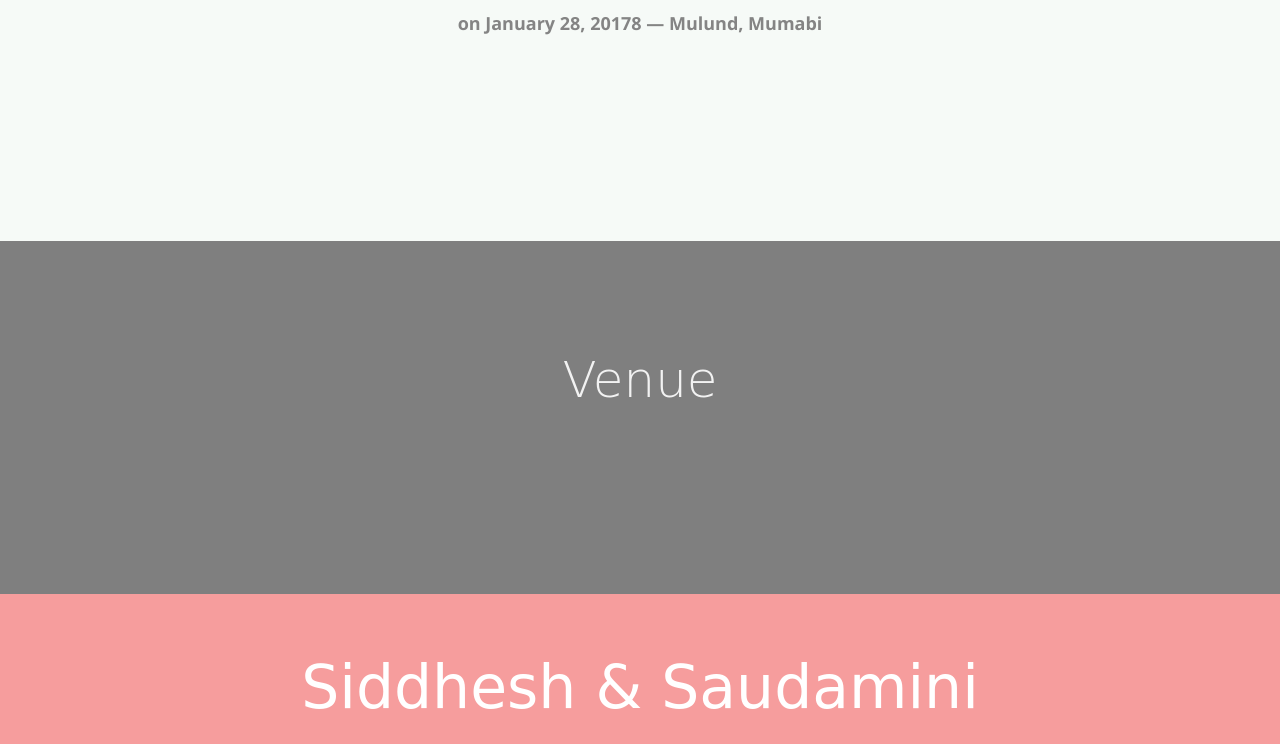
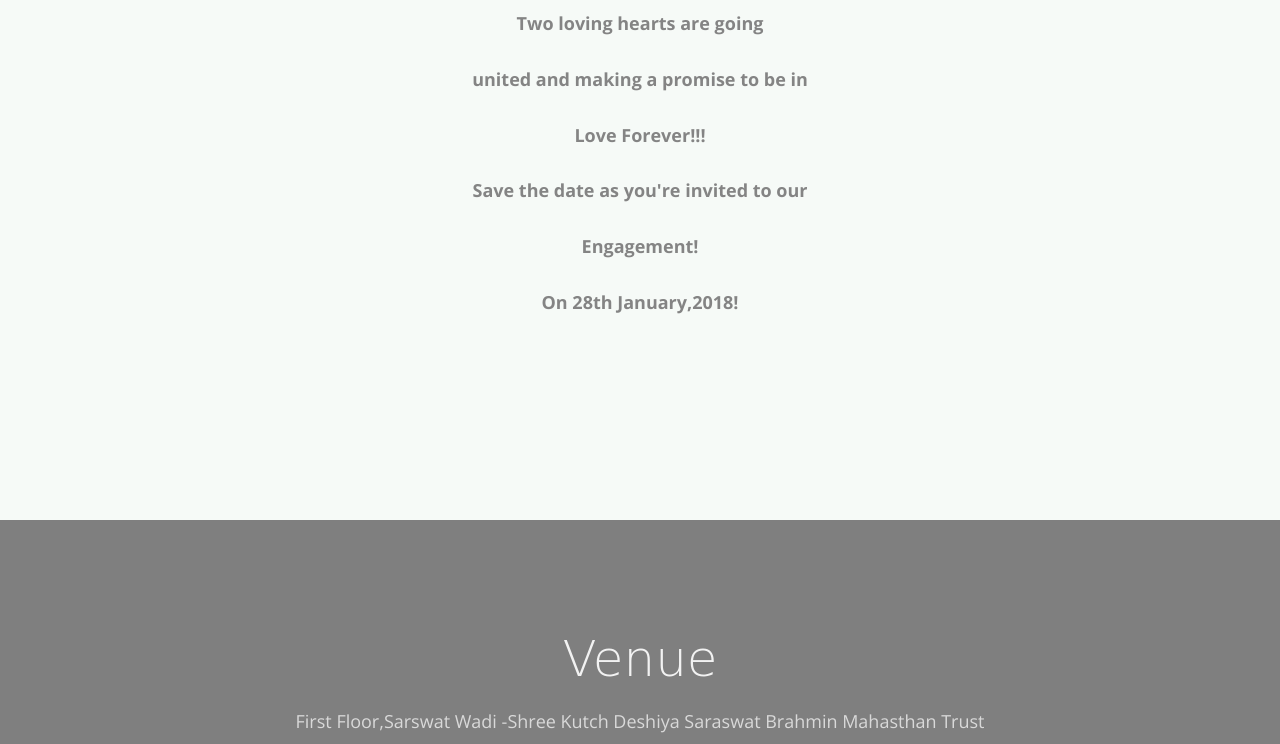
Before and after one commit to sidWedsau/sidWedSau.github.io, a website: page index.html in a window 1280 px wide. Shown: the part 1810-2554 px from the top of the page. Drawn offline with nearby package versions, Linux system fonts and the light colour scheme; some packages are replaced by stand-ins of ours; no server answers; files whose address does not match are found by name; a web font is replaced by a local one.

Commit message:
Added Address

```diff
--- a/index.html
+++ b/index.html
@@ -115,7 +115,12 @@
 					<div class="col-md-8 col-md-offset-2">
 						<div class="col-md-12 text-center heading-section">
 							<h2>We Are Getting Engaged</h2>
-							<p><strong>on January 28, 20178 &mdash; Mulund, Mumabi</strong></p>
+							<p><strong>Two loving hearts are going</strong></p>
+							<p><strong>united and making a promise to be in</strong></p>
+							<p><strong>Love Forever!!!</strong></p>
+							<p><strong>Save the date as you're invited to our</strong></p>
+							<p><strong>Engagement!</strong></p>
+							<p><strong>On 28th January,2018!</strong></p>
 						</div>
 					</div>
 				</div>
@@ -128,7 +133,9 @@
 				<div class="row animate-box">
 					<div class="col-md-8 col-md-offset-2 text-center heading-section">
 						<h2>Venue</h2>
-						<p></p>
+						<p>First Floor,Sarswat Wadi -Shree Kutch Deshiya Saraswat Brahmin Mahasthan Trust </p>
+						<p>Saraswat wadi,Zaver Road, Vidya Vihar,Mulund,Mumbai</p>
+						<p>Maharashtra - 400081</p>
 					</div>
 				</div>
 				<div class="row animate-box">
```
